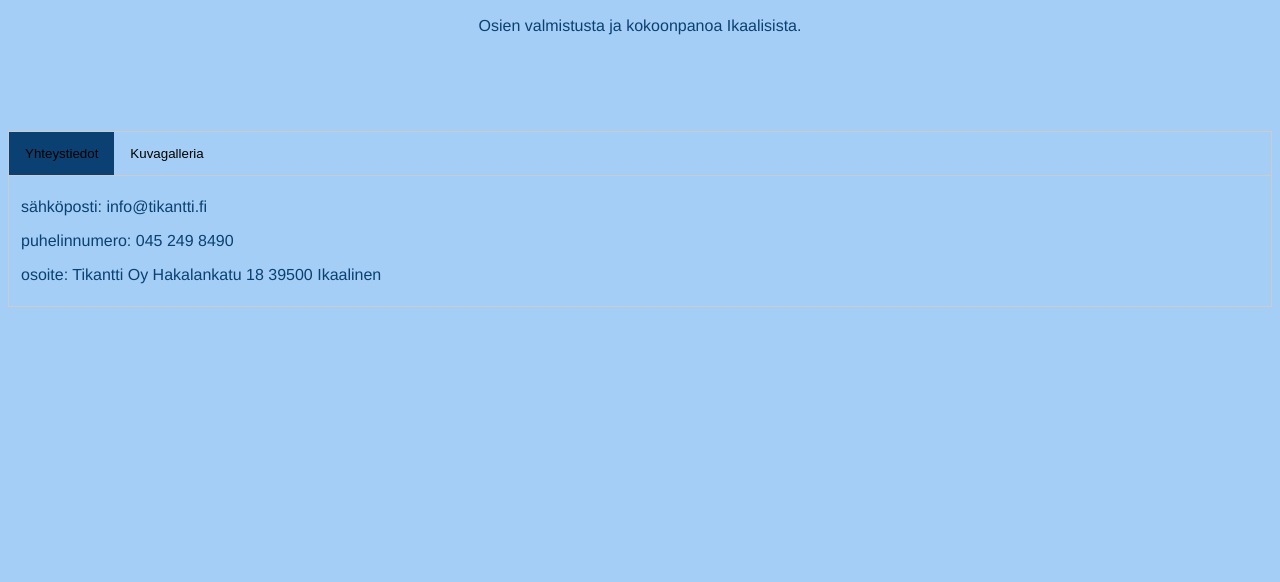
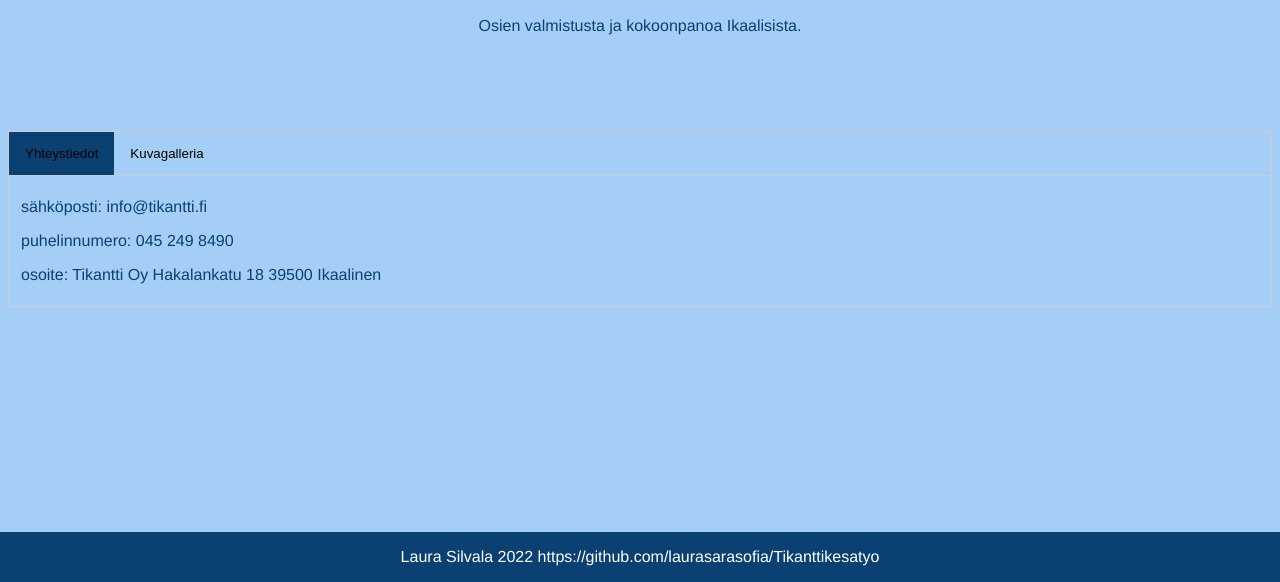
Before and after one commit to laurasarasofia/Tikanttikesatyo, a plain HTML site: page index.html in a window 1280 px wide. Shown: the part 218-800 px from the top of the page. Drawn offline with Linux system fonts and the light colour scheme.

Commit message:
kuvat ja footer lisätty

```diff
--- a/index.html
+++ b/index.html
@@ -27,10 +27,15 @@
 
       <div id="Kuvagalleria" class="tabcontent">
         <h3>Kuvia:</h3>
+        <img src="talli.jpg" alt="talli" style="width:246px;height:auto;">
+        <img src="tikkaat.jpg" alt="tikkaat" style="width:246px;height:auto;">
       </div>
 
     <div>
         <button class="btn">Dark</button>
+    </div>
+    <div class="footer">
+        <p>Laura Silvala 2022 https://github.com/laurasarasofia/Tikanttikesatyo </p>
     </div>
 
     <script src="app.js"></script>
--- a/main.css
+++ b/main.css
@@ -61,6 +61,15 @@ body {
     color: var(--btnFontColor);
     background-color: var(--btnBg);
 }
+.footer{
+    position: fixed;
+    left: 0;
+    bottom: 0;
+    width: 100%;
+    background-color: var(--footerBg);
+    color: white;
+    text-align: center;
+}
 
 
 .light-theme {
@@ -69,6 +78,7 @@ body {
     --btnBg: var(--white);
     --btnFontColor: var(--darkblue);
     --navbaraFontColor: var(--darkblue);
+    --footerBg: var(--darkblue);
 }
 
 .dark-theme {
@@ -77,4 +87,5 @@ body {
     --btnBg: var(--lightblue);
     --btnFontColor: var(--darkblue);
     --navbaraFontColor: var(--lightblue);
+    --footerBg: var(--lightblue);
 }
```
Also changed, not shown: talli.jpg (added), tikkaat.jpg (added).
